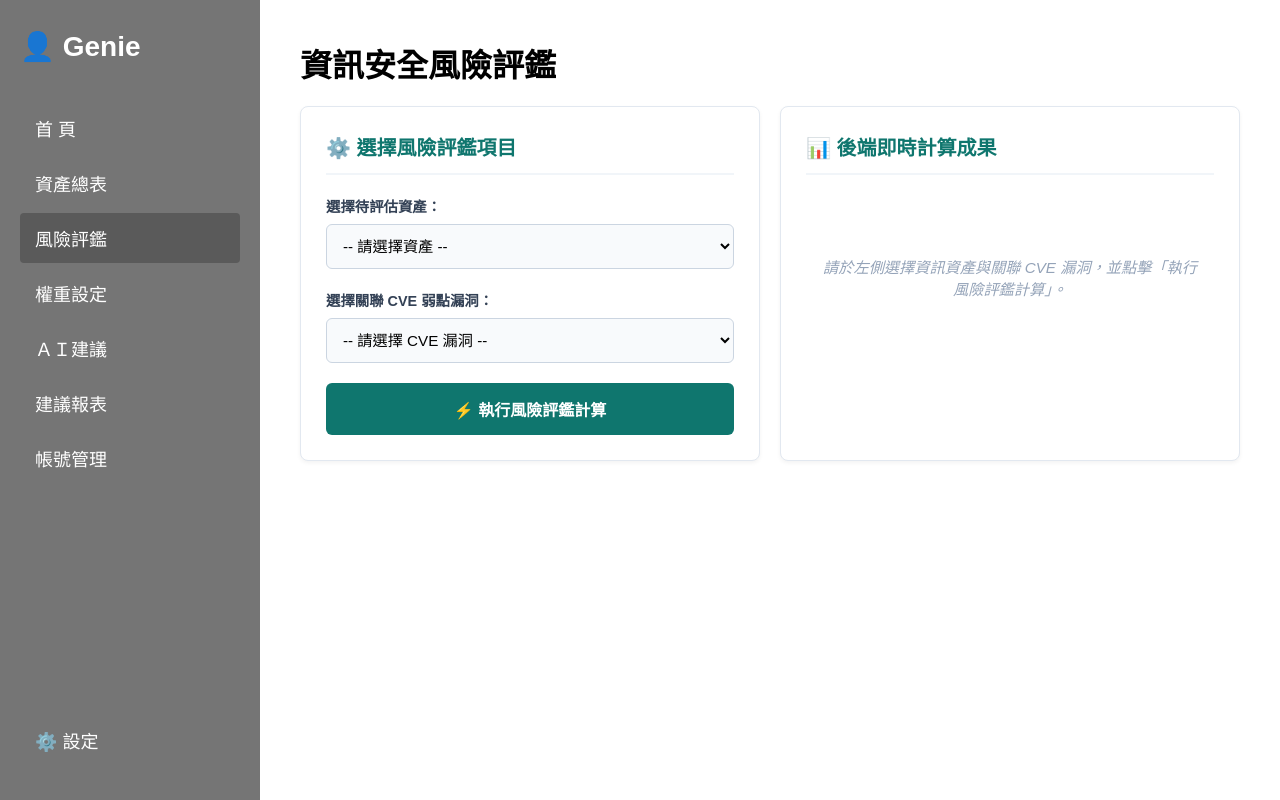
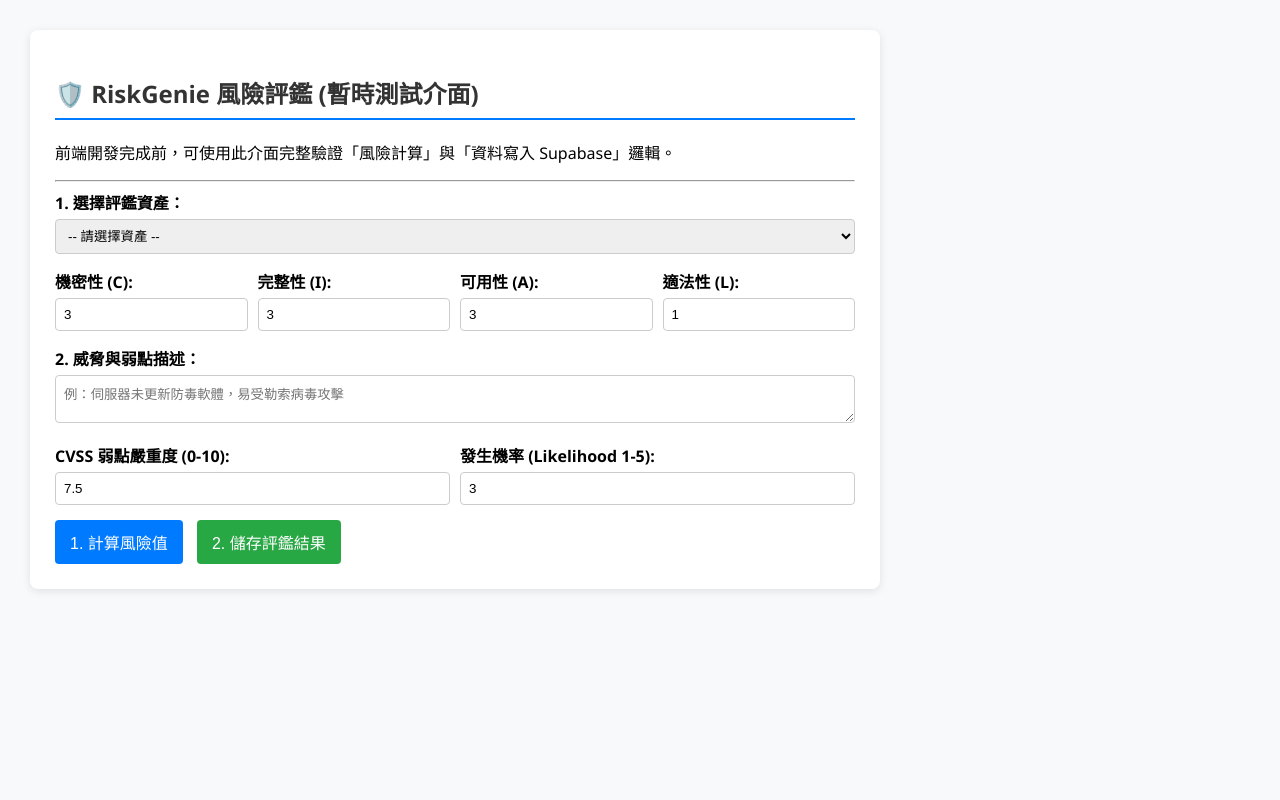
Before and after one commit to Cathy0928/risk-assessment-project, a Flask app: page /risk_assessment in a window 1280 px wide. Run offline with Flask 3, Linux system fonts and the light colour scheme; the visitor is signed in with stand-in values (Sample User, id 1); parts of the project's set-up code (start-up, migrations or seed data) failed here and were passed over.

Commit message:
risk_assessment.html為暫時風險評鑑介面，要需要修改再自己修改。

```diff
--- a/riskGenie/templates/risk_assessment.html
+++ b/riskGenie/templates/risk_assessment.html
@@ -1,265 +1,194 @@
-<!--暫時測試後端用的前端介面 -->
-
 <!DOCTYPE html>
 <html lang="zh-TW">
 <head>
     <meta charset="UTF-8">
-    <title>Genie 資安管理系統 - 風險評鑑</title>
-    <!-- 引入系統通用 style.css -->
-    <link rel="stylesheet" href="{{ url_for('static', filename='css/style.css') }}">
+    <meta name="viewport" content="width=device-width, initial-scale=1.0">
+    <title>RiskGenie - 風險評鑑 (開發測試介面)</title>
     <style>
-        /* 風險評鑑專屬卡片與運算控制台佈局 */
-        .assess-layout {
-            display: grid;
-            grid-template-columns: 1fr 1fr;
-            gap: 20px;
-            margin-top: 20px;
-        }
-        .assess-card {
-            background-color: #ffffff;
-            border-radius: 8px;
-            padding: 25px;
-            box-shadow: 0 2px 4px rgba(0,0,0,0.05);
-            border: 1px solid #e2e8f0;
-        }
-        .assess-card h2 {
-            font-size: 1.25rem;
-            color: #0f766e;
-            margin-top: 0;
-            border-bottom: 2px solid #f1f5f9;
-            padding-bottom: 12px;
-            margin-bottom: 20px;
-        }
-        .form-group {
-            margin-bottom: 20px;
-        }
-        .form-group label {
-            display: block;
-            font-weight: 600;
-            margin-bottom: 8px;
-            color: #334155;
-            font-size: 0.9rem;
-        }
-        .form-control {
-            width: 100%;
-            padding: 12px;
-            border: 1px solid #cbd5e1;
-            border-radius: 6px;
-            background-color: #f8fafc;
-            box-sizing: border-box;
-            outline: none;
-            font-size: 0.95rem;
-            transition: all 0.2s;
-        }
-        .form-control:focus {
-            border-color: #0f766e;
-            background-color: #ffffff;
-            box-shadow: 0 0 0 3px rgba(15, 118, 110, 0.1);
-        }
-        .btn-run {
-            background-color: #0f766e;
-            color: #ffffff;
-            border: none;
-            padding: 14px;
-            border-radius: 6px;
-            font-weight: bold;
-            cursor: pointer;
-            width: 100%;
-            font-size: 1rem;
-            transition: background 0.2s;
-        }
-        .btn-run:hover {
-            background-color: #115e59;
-        }
-
-        /* 回傳數據渲染樣式 */
-        .result-empty {
-            text-align: center;
-            color: #94a3b8;
-            padding: 60px 10px;
-            font-style: italic;
-            font-size: 0.95rem;
-        }
-        .result-show {
-            display: none;
-        }
-        .score-num {
-            font-size: 3rem;
-            font-weight: 800;
-            color: #0f766e;
-            text-align: center;
-            margin: 10px 0;
-        }
-        .badge {
-            display: inline-block;
-            padding: 4px 12px;
-            border-radius: 50px;
-            color: white;
-            font-weight: bold;
-            font-size: 0.85rem;
-        }
-        .bg-critical { background-color: #ef4444; }
-        .bg-high { background-color: #f97316; }
-        .bg-medium { background-color: #eab308; }
-        .bg-low { background-color: #22c55e; }
-
-        .info-row {
-            display: flex;
-            justify-content: space-between;
-            padding: 10px 0;
-            border-bottom: 1px dashed #e2e8f0;
-            font-size: 0.9rem;
-        }
-        .info-row span {
-            color: #64748b;
-        }
-        .info-row strong {
-            color: #1e293b;
-        }
-        .ai-box {
-            background-color: #f8fafc;
-            border-left: 4px solid #0f766e;
-            padding: 15px;
-            border-radius: 4px;
-            margin-top: 15px;
-            font-size: 0.9rem;
-            line-height: 1.6;
-            color: #334155;
-            white-space: pre-line;
-        }
+        body { font-family: "Segoe UI", Arial, sans-serif; margin: 30px; background-color: #f8f9fa; }
+        .container { max-width: 800px; background: white; padding: 25px; border-radius: 8px; box-shadow: 0 2px 8px rgba(0,0,0,0.1); }
+        h2 { color: #333; border-bottom: 2px solid #007bff; padding-bottom: 8px; }
+        .form-group { margin-bottom: 15px; }
+        label { display: block; font-weight: bold; margin-bottom: 5px; }
+        select, input, textarea { width: 100%; padding: 8px; border: 1px solid #ccc; border-radius: 4px; box-sizing: border-box; }
+        .btn { background-color: #007bff; color: white; padding: 10px 15px; border: none; border-radius: 4px; cursor: pointer; font-size: 16px; margin-right: 10px; }
+        .btn:hover { background-color: #0056b3; }
+        .btn-success { background-color: #28a745; }
+        .btn-success:hover { background-color: #218838; }
+        .result-box { margin-top: 20px; padding: 15px; background: #e9ecef; border-radius: 6px; }
+        .badge { padding: 4px 8px; border-radius: 4px; color: white; font-weight: bold; }
+        .bg-danger { background-color: #dc3545; }
+        .bg-warning { background-color: #ffc107; color: black; }
+        .bg-info { background-color: #17a2b8; }
+        .bg-secondary { background-color: #6c757d; }
     </style>
 </head>
 <body>
 
-    <!-- 側邊欄 (Sidebar) - 100% 沿用 index.html 及 asset_summary.html 導覽結構 [6] -->
-    <div class="sidebar">
-        <div class="sidebar-title">👤 Genie</div>
-        <a href="/"><button class="menu-btn">首  頁</button></a>
-        <a href="/summary"><button class="menu-btn">資產總表</button></a>
-        <a href="/assess"><button class="menu-btn active">風險評鑑</button></a>
-        <button class="menu-btn">權重設定</button>
-        <button class="menu-btn">ＡＩ建議</button>
-        <button class="menu-btn">建議報表</button>
-        <button class="menu-btn">帳號管理</button>
-        <div class="menu-footer"><button class="menu-btn">⚙️ 設定</button></div>
+<div class="container">
+    <h2>🛡️ RiskGenie 風險評鑑 (暫時測試介面)</h2>
+    <p>前端開發完成前，可使用此介面完整驗證「風險計算」與「資料寫入 Supabase」邏輯。</p>
+    <hr>
+
+    <form id="assessmentForm">
+        <div class="form-group">
+            <label for="assetSelect">1. 選擇評鑑資產：</label>
+            <select id="assetSelect" required onchange="onAssetChanged()">
+                <option value="">-- 請選擇資產 --</option>
+            </select>
         </div>
 
-    <!-- 主要內容區 (Main Content) -->
-    <div class="main-content">
-        <div class="content-wrapper">
-            <h1 class="page-title">資訊安全風險評鑑</h1>
-
-            <div class="assess-layout">
-                <!-- 左側：輸入表單 -->
-                <div class="assess-card">
-                    <h2>⚙️ 選擇風險評鑑項目</h2>
-                    <form id="assessForm">
-                        <div class="form-group">
-                            <label for="assetSelect">選擇待評估資產：</label>
-                            <select id="assetSelect" class="form-control" required>
-                                <option value="" disabled selected>-- 請選擇資產 --</option>
-                                {% for asset in assets %}
-                                <option value="{{ asset.id }}">
-                                    [{{ asset.asset_id_code }}] {{ asset.asset_name }} (CIA 權重: {{ asset.confidentiality }}, {{ asset.integrity }}, {{ asset.availability }})
-                                </option>
-                                {% endfor %}
-                            </select>
+        <div style="display: flex; gap: 10px;" class="form-group">
+            <div style="flex: 1;">
+                <label>機密性 (C):</label>
+                <input type="number" id="confidentiality" min="1" max="5" value="3" required>
             </div>
-                        <div class="form-group">
-                            <label for="vulSelect">選擇關聯 CVE 弱點漏洞：</label>
-                            <select id="vulSelect" class="form-control" required>
-                                <option value="" disabled selected>-- 請選擇 CVE 漏洞 --</option>
-                                {% for vul in vulnerabilities %}
-                                <option value="{{ vul.id }}">
-                                    {{ vul.cve_id }} (CVSS 分數: {{ vul.cvss_score }} - {{ vul.severity }})
-                                </option>
-                                {% endfor %}
-                            </select>
+            <div style="flex: 1;">
+                <label>完整性 (I):</label>
+                <input type="number" id="integrity" min="1" max="5" value="3" required>
             </div>
-                        <button type="submit" class="btn-run" id="btnSubmit">⚡ 執行風險評鑑計算</button>
-                    </form>
+            <div style="flex: 1;">
+                <label>可用性 (A):</label>
+                <input type="number" id="availability" min="1" max="5" value="3" required>
             </div>
-
-                <!-- 右側：API 結果顯示 -->
-                <div class="assess-card">
-                    <h2>📊 後端即時計算成果</h2>
-                    <div id="resultEmpty" class="result-empty">
-                        請於左側選擇資訊資產與關聯 CVE 漏洞，並點擊「執行風險評鑑計算」。
-                    </div>
-                    <div id="resultShow" class="result-show">
-                        <div class="score-num" id="resScore">0.0</div>
-                        <div style="text-align: center; margin-bottom: 20px;">
-                            <span class="badge" id="resLevel">Low</span>
-                        </div>
-                        <div class="info-row">
-                            <span>受評資產名稱</span>
-                            <strong id="resAssetName">-</strong>
-                        </div>
-                        <div class="info-row">
-                            <span>關聯漏洞編號</span>
-                            <strong id="resCveId">-</strong>
-                        </div>
-                        <p id="resVulDesc" style="font-size: 0.85rem; color: #64748b; margin-top: 10px; line-height: 1.5; margin-bottom: 20px;">-</p>
-
-                        <label style="font-weight: bold; font-size: 0.9rem; color: #334155;">💡 智慧防護與緩釋處置建議 (RAG)：</label>
-                        <div class="ai-box" id="resAiSuggestion"></div>
-                    </div>
-                </div>
-            </div>
+            <div style="flex: 1;">
+                <label>適法性 (L):</label>
+                <input type="number" id="legality" min="1" max="5" value="1" required>
             </div>
         </div>
 
-    <!-- AJAX 非同步資料交換 JS -->
+        <div class="form-group">
+            <label for="threatDescription">2. 威脅與弱點描述：</label>
+            <textarea id="threatDescription" rows="2" placeholder="例：伺服器未更新防毒軟體，易受勒索病毒攻擊"></textarea>
+        </div>
+
+        <div style="display: flex; gap: 10px;" class="form-group">
+            <div style="flex: 1;">
+                <label for="cvssScore">CVSS 弱點嚴重度 (0-10):</label>
+                <input type="number" id="cvssScore" step="0.1" min="0" max="10" value="7.5">
+            </div>
+            <div style="flex: 1;">
+                <label for="likelihoodScore">發生機率 (Likelihood 1-5):</label>
+                <input type="number" id="likelihoodScore" min="1" max="5" value="3">
+            </div>
+        </div>
+
+        <button type="button" class="btn" onclick="calculateRisk()">1. 計算風險值</button>
+        <button type="button" class="btn btn-success" onclick="saveAssessment()">2. 儲存評鑑結果</button>
+    </form>
+
+    <div class="result-box" id="resultBox" style="display: none;">
+        <h3>📊 評鑑計算結果：</h3>
+        <p><strong>資產價值/衝擊度 (Impact Score)：</strong> <span id="resImpact">-</span></p>
+        <p><strong>風險分數 (Risk Score)：</strong> <span id="resScore">-</span></p>
+        <p><strong>風險等級 (Risk Level)：</strong> <span id="resLevel" class="badge bg-secondary">-</span></p>
+    </div>
+</div>
+
 <script>
-        document.getElementById('assessForm').addEventListener('submit', async function(e) {
-            e.preventDefault();
+    let currentAssets = [];
+
+    // 初始化頁面：載入資產清單
+    async function fetchAssets() {
+        try {
+            const res = await fetch('/api/risk-assessments/assets');
+            const data = await res.json();
+            if (data.success) {
+                currentAssets = data.assets;
+                const select = document.getElementById('assetSelect');
+                select.innerHTML = '<option value="">-- 請選擇資產 --</option>';
+                data.assets.forEach(asset => {
+                    select.innerHTML += `<option value="${asset.id}">[${asset.asset_id_code}] ${asset.asset_name}</option>`;
+                });
+            }
+        } catch (err) {
+            alert('載入資產列表失敗！');
+        }
+    }
+
+    // 選取資產時自動帶入 C, I, A, L
+    function onAssetChanged() {
         const assetId = document.getElementById('assetSelect').value;
-            const vulnerabilityId = document.getElementById('vulSelect').value;
-            const btnSubmit = document.getElementById('btnSubmit');
+        const asset = currentAssets.find(a => a.id == assetId);
+        if (asset) {
+            document.getElementById('confidentiality').value = asset.confidentiality || 3;
+            document.getElementById('integrity').value = asset.integrity || 3;
+            document.getElementById('availability').value = asset.availability || 3;
+            document.getElementById('legality').value = asset.legality || 1;
+        }
+    }
 
-            btnSubmit.disabled = true;
-            btnSubmit.innerText = '後端運算中...';
+    // 發送 API 計算風險
+    async function calculateRisk() {
+        const payload = {
+            confidentiality: document.getElementById('confidentiality').value,
+            integrity: document.getElementById('integrity').value,
+            availability: document.getElementById('availability').value,
+            legality: document.getElementById('legality').value,
+            cvss_score: document.getElementById('cvssScore').value,
+            likelihood_score: document.getElementById('likelihoodScore').value
+        };
 
-            try {
-                const response = await fetch('/api/risk/assess', {
+        const res = await fetch('/api/risk-assessments/calculate', {
             method: 'POST',
             headers: { 'Content-Type': 'application/json' },
-                    body: JSON.stringify({
+            body: JSON.stringify(payload)
+        });
+
+        const data = await res.json();
+        if (data.success) {
+            document.getElementById('resultBox').style.display = 'block';
+            document.getElementById('resImpact').innerText = data.impact_score;
+            document.getElementById('resScore').innerText = data.risk_score;
+
+            const levelElem = document.getElementById('resLevel');
+            levelElem.innerText = data.risk_level;
+            levelElem.className = 'badge ' + (
+                data.risk_level.includes('高') ? 'bg-danger' :
+                data.risk_level.includes('中') ? 'bg-warning' : 'bg-info'
+            );
+            return data;
+        } else {
+            alert('計算失敗: ' + data.error);
+        }
+    }
+
+    // 儲存評鑑結果至 Supabase
+    async function saveAssessment() {
+        const assetId = document.getElementById('assetSelect').value;
+        if (!assetId) {
+            alert('請先選擇資產！');
+            return;
+        }
+
+        const calcData = await calculateRisk();
+        if (!calcData) return;
+
+        const payload = {
             asset_id: parseInt(assetId),
-                        vulnerability_id: parseInt(vulnerabilityId)
-                    })
+            threat_description: document.getElementById('threatDescription').value,
+            impact_score: calcData.impact_score,
+            likelihood_score: parseFloat(document.getElementById('likelihoodScore').value),
+            risk_score: calcData.risk_score,
+            risk_level: calcData.risk_level
+        };
+
+        const res = await fetch('/api/risk-assessments/save', {
+            method: 'POST',
+            headers: { 'Content-Type': 'application/json' },
+            body: JSON.stringify(payload)
         });
-                const result = await response.json();
 
-                if (result.status === 'success') {
-                    const data = result.data;
-                    document.getElementById('resultEmpty').style.display = 'none';
-                    document.getElementById('resultShow').style.display = 'block';
+        const data = await res.json();
+        if (data.success) {
+            alert('✅ 評鑑紀錄已成功寫入資料庫！');
+        } else {
+            alert('❌ 儲存失敗：' + data.error);
+        }
+    }
 
-                    document.getElementById('resScore').innerText = data.risk_score;
-                    document.getElementById('resAssetName').innerText = data.asset_name;
-                    document.getElementById('resCveId').innerText = data.cve_id;
-                    document.getElementById('resVulDesc').innerText = data.vulnerability_description;
-                    document.getElementById('resAiSuggestion').innerText = data.ai_suggestion;
+    fetchAssets();
+</script>
 
-                    const levelBadge = document.getElementById('resLevel');
-                    levelBadge.innerText = data.risk_level;
-                    levelBadge.className = 'badge'; // 重置
-                    if (data.risk_level === 'Critical') levelBadge.classList.add('bg-critical');
-                    else if (data.risk_level === 'High') levelBadge.classList.add('bg-high');
-                    else if (data.risk_level === 'Medium') levelBadge.classList.add('bg-medium');
-                    else levelBadge.classList.add('bg-low');
-                } else {
-                    alert('評鑑失敗：' + result.message);
-                }
-            } catch (error) {
-                console.error(error);
-                alert('連線後端 API 伺服器發生異常。');
-            } finally {
-                btnSubmit.disabled = false;
-                btnSubmit.innerText = '⚡ 執行風險評鑑計算';
-            }
-        });
-    </script>
 </body>
 </html>
```
Also changed, not shown: riskGenie/services/risk_routes.py (+178 -13 lines). Lines whose indentation alone changed are shown as unchanged.
